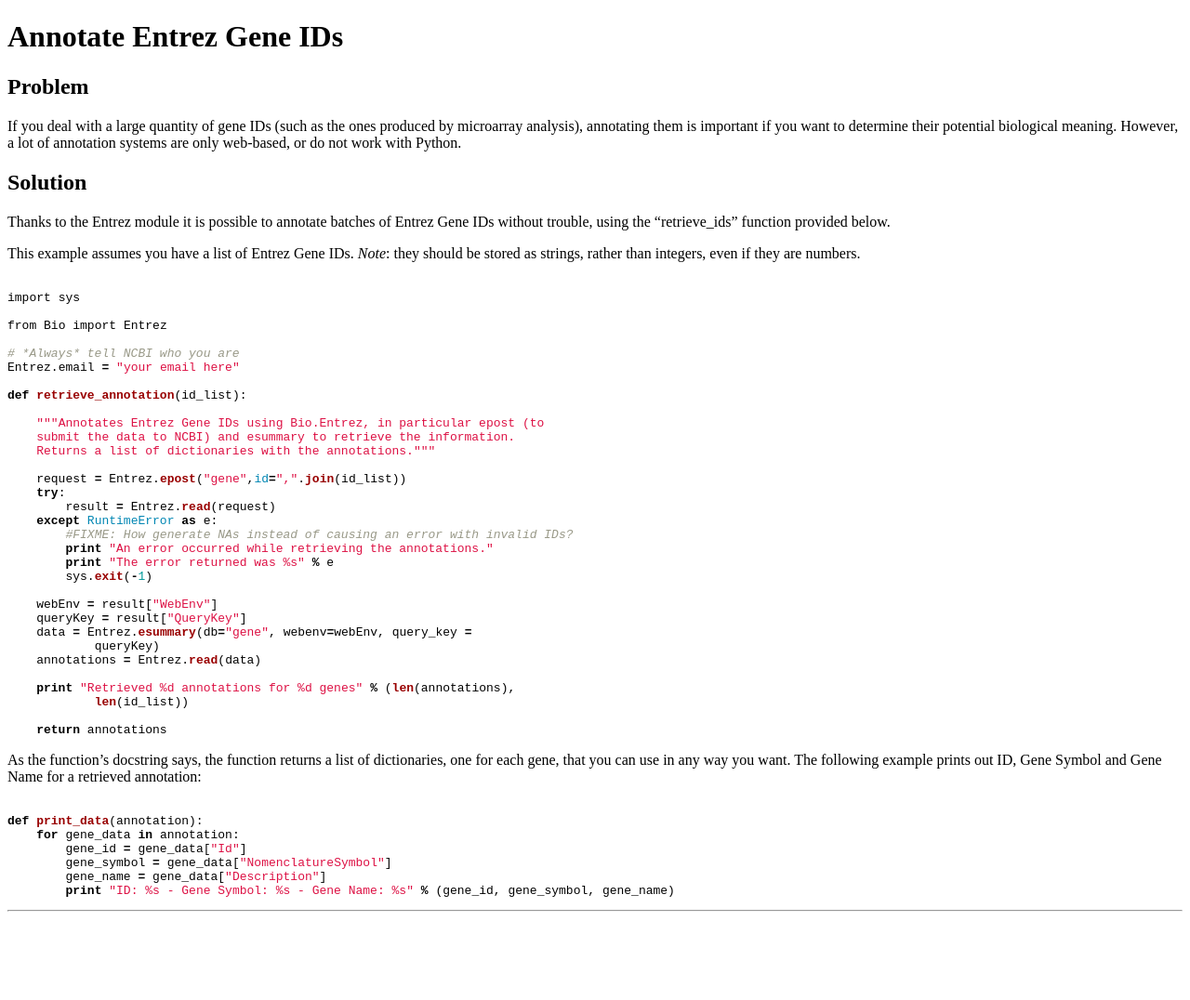
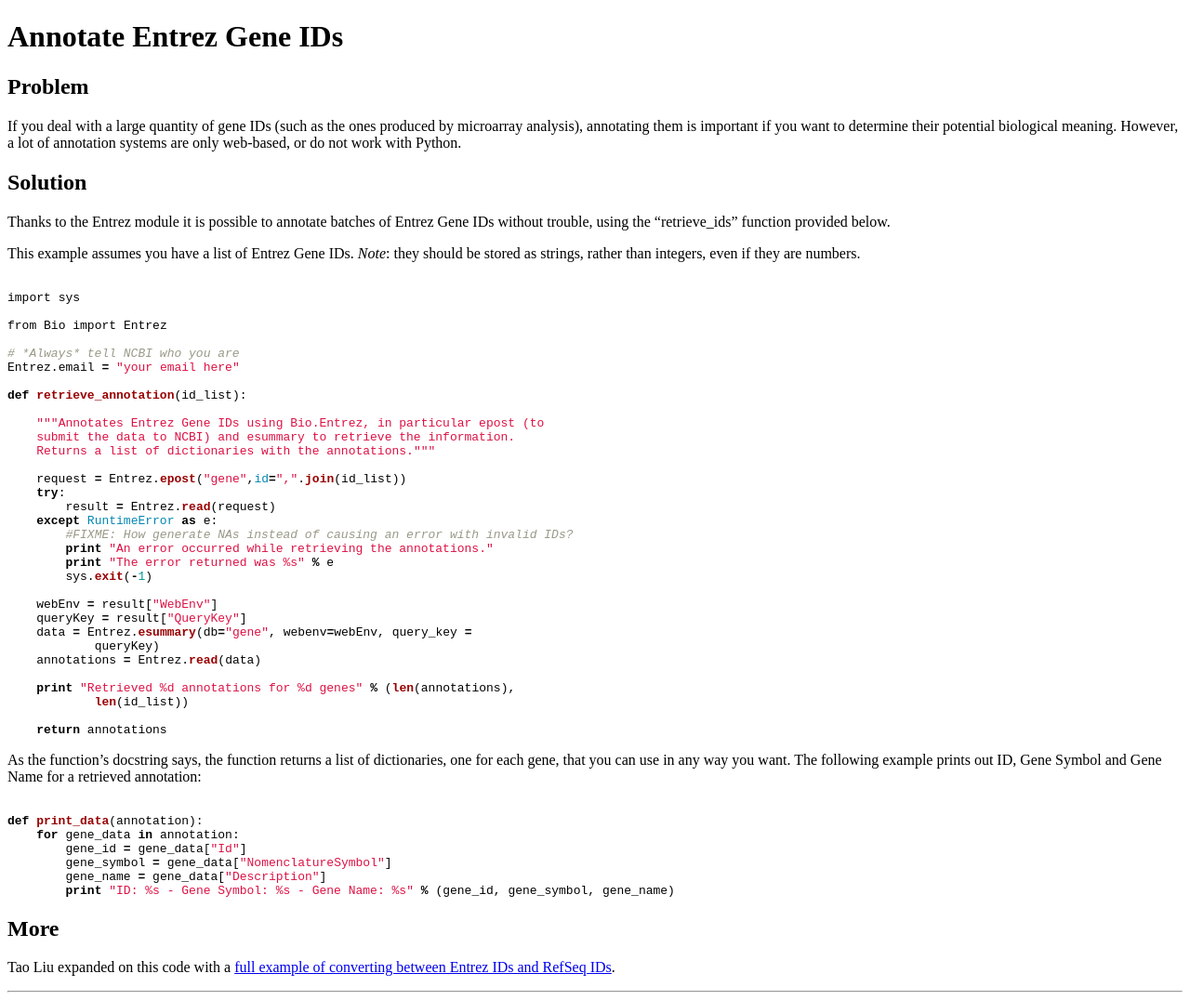
Before and after one commit to biopython/biopython.github.io, a Jekyll site: the page built from wiki/Annotate_Entrez_Gene_IDs.md, in a window 1280 px wide. Shown: the whole page at 93% size. Built offline with Jekyll 4.4.1, drawn with Linux system fonts in a browser that asks for light colours; before the commit the page ends 989 px from its top, so only the background shows below that.

Commit message:
Change to wiki page

````diff
--- a/wiki/Annotate_Entrez_Gene_IDs.md
+++ b/wiki/Annotate_Entrez_Gene_IDs.md
@@ -76,4 +76,11 @@ def print_data(annotation):
         print "ID: %s - Gene Symbol: %s - Gene Name: %s" % (gene_id, gene_symbol, gene_name)
 ```
 
+More
+----
+
+Tao Liu expanded on this code with a [full example of converting between
+Entrez IDs and RefSeq
+IDs](http://blog.vladimirliu.com/2011/05/05/convert-between-entrez-ids-and-refseq-ids-using-biopython/).
+
 ------------------------------------------------------------------------
````
Also changed, not shown: 1 other file.
